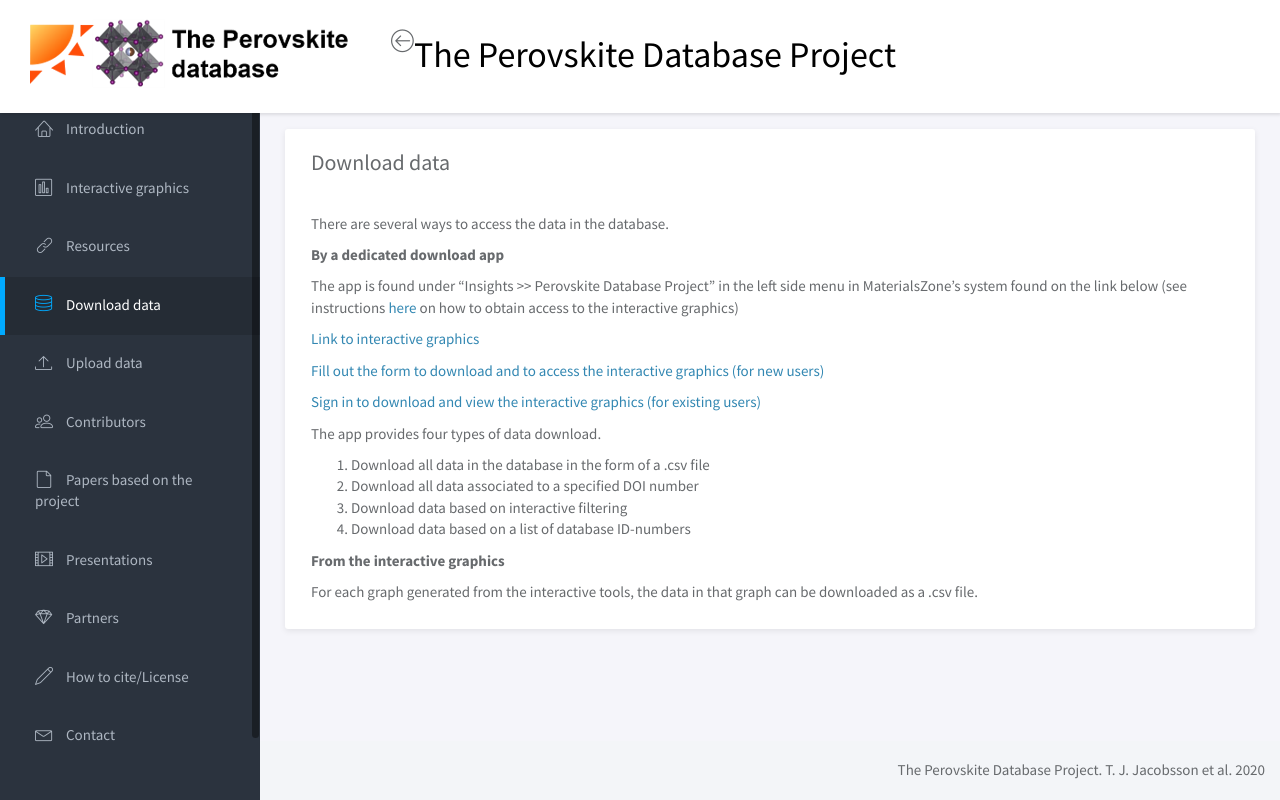
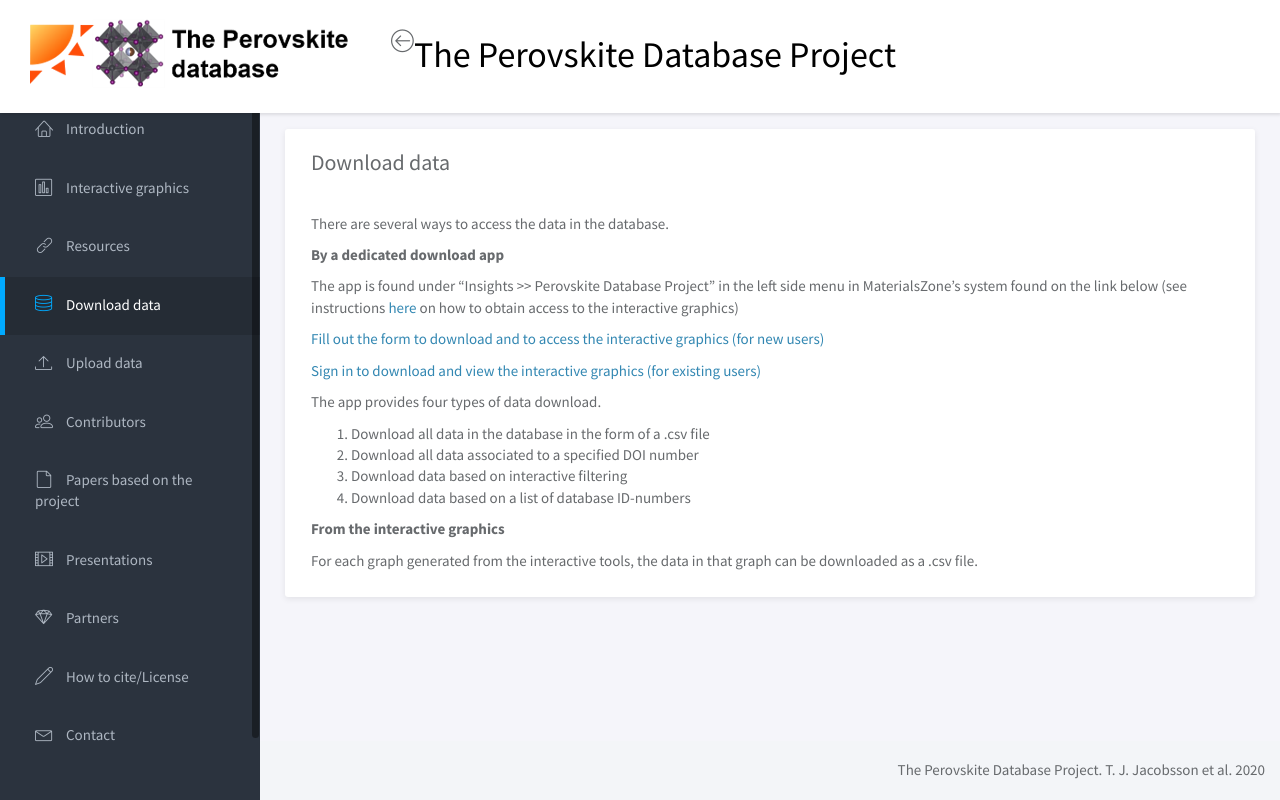
Before and after one commit to Jesperkemist/perovskitedatabase, a Flask app: page /Download in a window 1280 px wide. Run offline with Flask 2, Linux system fonts and the light colour scheme; some libraries are stand-ins or nearby versions.

Commit message:
Remove unnecessary link

```diff
--- a/Perovskite_webpage_version_1/templates/Download.html
+++ b/Perovskite_webpage_version_1/templates/Download.html
@@ -11,7 +11,6 @@
         <p>There are several ways to access the data in the database.</p>
         <p><strong>By a dedicated download app</strong></p>
         <p>The app is found under “Insights >> Perovskite Database Project” in the left side menu in MaterialsZone’s system found on the link below (see instructions <a href="Interactive_graphics">here</a> on how to obtain access to the interactive graphics)</p>
-        <p><a title="Link to interactive graphics" href="https://app.materials.zone" target="_blank" rel="noopener">Link to interactive graphics</a></p>
         <p><a href="https://www.materials.zone/perovskite-database-project" target="_blank" rel="noopener">Fill out the form to download and to access the interactive graphics (for new users)</a></p>
         <p><a href="https://app.materials.zone" target="_blank" rel="noopener">Sign in to download and view the interactive graphics (for existing users)</a></p>
 
```
